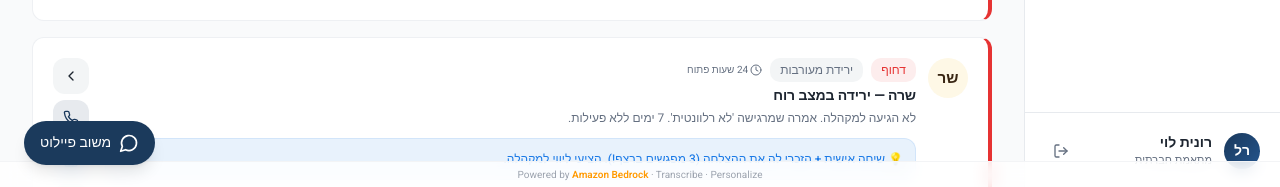
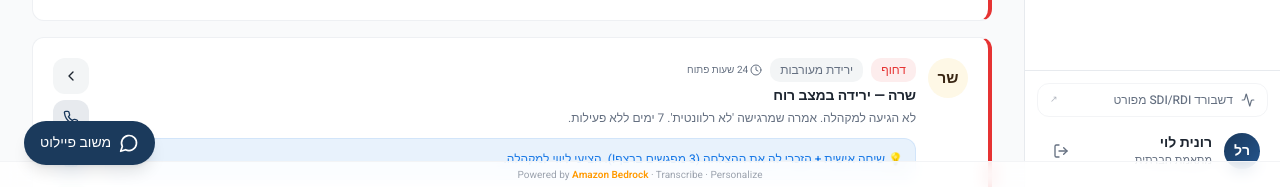
Before and after one commit to AVI1840/sal-ishi-v2, a React (Vite) app: page /#/coordinator/actions in a window 1280 px wide. Shown: the part 611-798 px from the top of the page. Built offline with nearby package versions, Linux system fonts and the light colour scheme; the HTML template or start-up script is replaced by a standard one.

Commit message:
feat: SDI/RDI external link in coordinator sidebar, clean imports

```diff
--- a/src/components/layout/AppShell.tsx
+++ b/src/components/layout/AppShell.tsx
@@ -20,7 +20,7 @@ const COORDINATOR_NAV: NavItem[] = [
   { to: "/coordinator/intake", label: "קליטה חדשה", icon: Heart },
   { to: "/coordinator/algorithm", label: "אלגוריתם", icon: BarChart3 },
   { to: "/coordinator/deterioration", label: "ניטור הידרדרות", icon: Bell, badge: 4 },
-  { to: "/coordinator/actions", label: "משימות", icon: Heart },
+  { to: "/coordinator/actions", label: "משימות", icon: FileText },
   { to: "/coordinator/bookings", label: "הזמנות", icon: Calendar },
 ];
 
@@ -90,7 +90,21 @@ export default function AppShell({ variant }: AppShellProps) {
           })}
         </nav>
 
-        <div className="border-t border-border p-3">
+        <div className="border-t border-border p-3 space-y-2">
+          {/* External: SAL-ISHI-SIUD link for coordinator only */}
+          {variant === "coordinator" && (
+            <a
+              href="https://avi1840.github.io/SAL-ISHI-SIUD/"
+              target="_blank"
+              rel="noopener noreferrer"
+              className="flex items-center gap-2 px-3 py-2 rounded-lg text-xs font-medium text-muted-foreground hover:bg-accent hover:text-foreground transition-colors border border-border/50"
+            >
+              <Activity className="w-3.5 h-3.5" />
+              <span>דשבורד SDI/RDI מפורט</span>
+              <span className="text-[9px] mr-auto text-muted-foreground/50">↗</span>
+            </a>
+          )}
+
           <div className="flex items-center gap-3 px-2 py-2 rounded-lg hover:bg-accent transition-colors">
             <div className="w-9 h-9 rounded-full bg-gradient-to-br from-primary to-primary-glow text-primary-foreground flex items-center justify-center text-sm font-semibold">
               {variant === "coordinator" ? "רל" : variant === "executive" ? "מנ" : "ספ"}
--- a/src/pages/DemoHome.tsx
+++ b/src/pages/DemoHome.tsx
@@ -5,7 +5,7 @@
  */
 import { useState } from "react";
 import { Link } from "react-router-dom";
-import { Users, Phone, Building2, Heart, Wallet, Bot } from "lucide-react";
+import { Users, Phone, Building2, Heart, Wallet } from "lucide-react";
 
 const MODULES = [
   {
```
